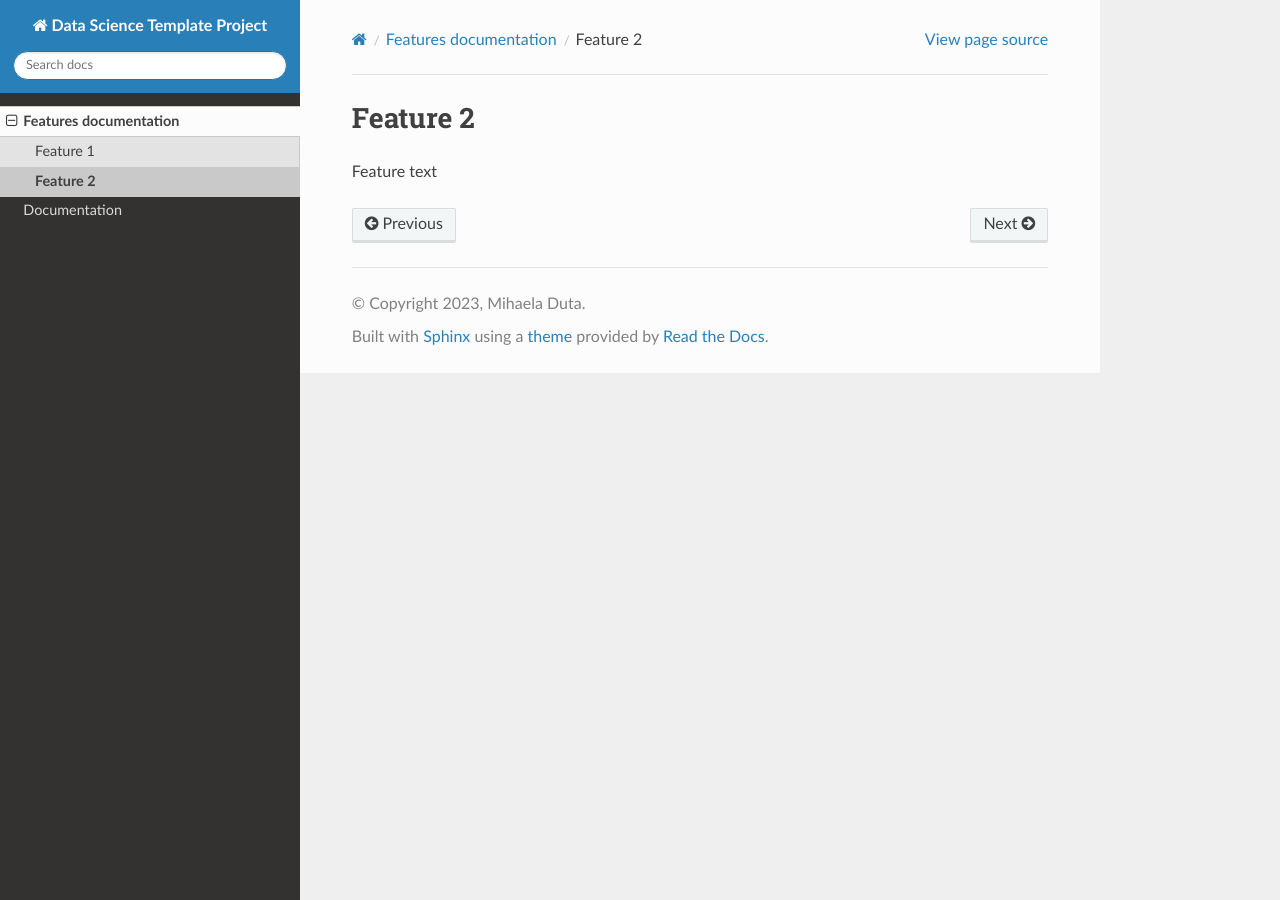
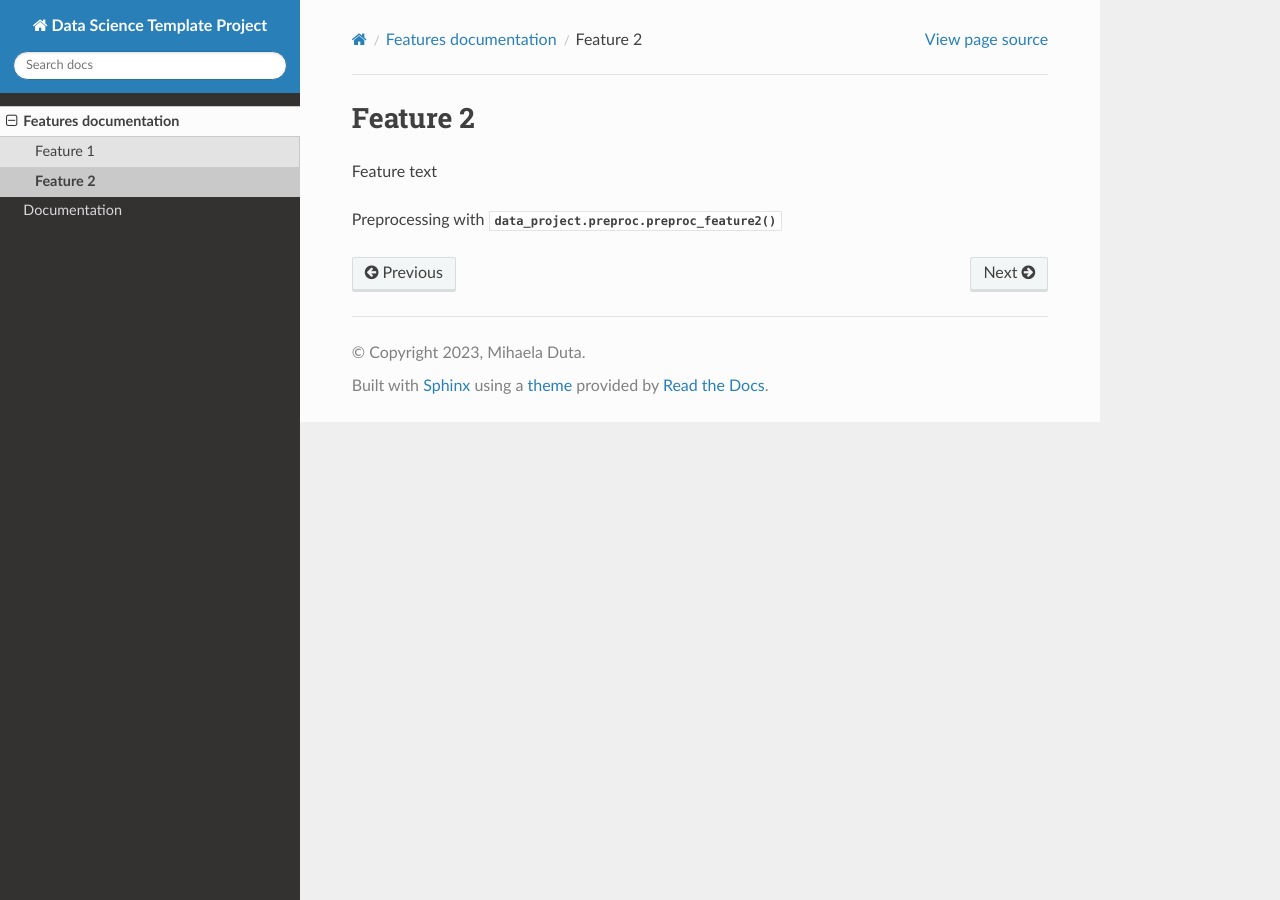
Before and after one commit to OxfordRSE/DataProject, a Sphinx documentation site: the page built from docs/source/features/feature_2.md, in a window 1280 px wide. Built offline with Sphinx 7.4.7 and the Read the Docs theme 2.0.0, drawn with Linux system fonts in a browser that asks for light colours.

Commit message:
Updated documentation.

```diff
--- a/docs/source/features/feature_2.md
+++ b/docs/source/features/feature_2.md
@@ -1,3 +1,5 @@
 # Feature 2
 
 Feature text
+
+Preprocessing with {py:mod}`data_project.preproc.preproc_feature2()`
```
Also changed, not shown: docs/source/features/feature_1.md (+2 -0 lines).
